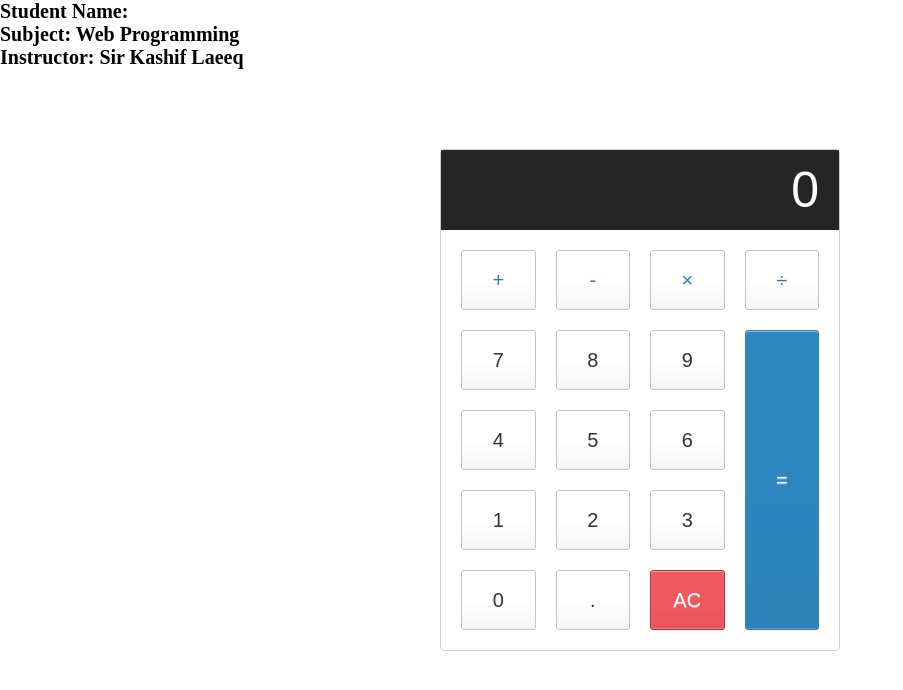
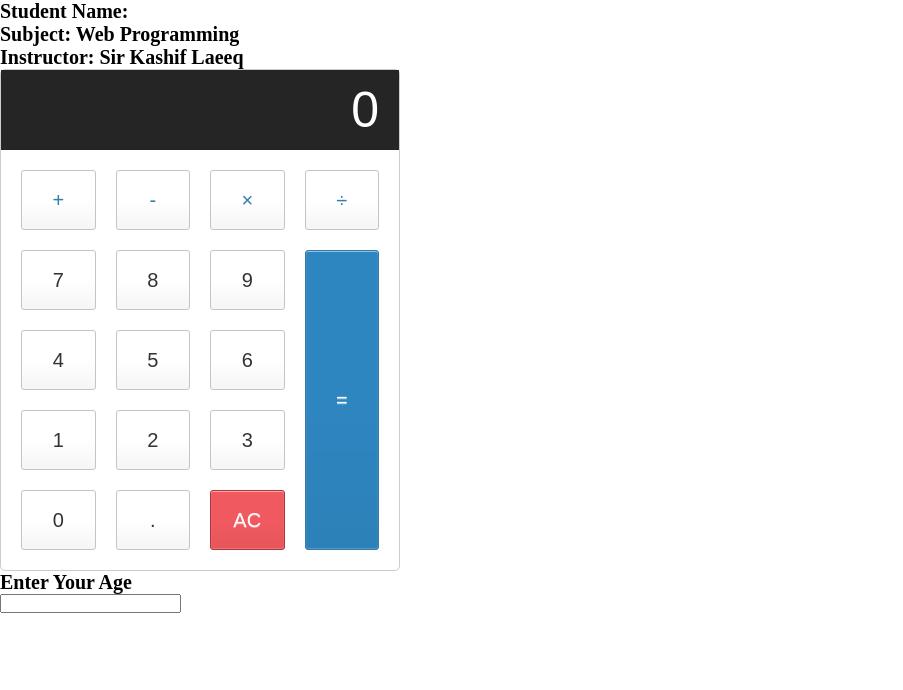
Before and after one commit to naveedaheer/calculator-with-spoken-digits, an Angular app: page / in a window 1280 px wide. Shown: the top 690 px of the page, without its empty margins (0-903 px from the left). Built offline with nearby package versions, Linux system fonts and the light colour scheme.

Commit message:
Add Age functionality

```diff
--- /dev/null
+++ b/src/app/age/age.component.css
@@ -0,0 +1,9 @@
+.elder{
+    font-size: 80px;
+}
+.normal{
+    font-size: 40px;
+}
+.kid{
+    color: green;
+}
--- /dev/null
+++ b/src/app/age/age.component.html
@@ -0,0 +1,7 @@
+<div>
+  <h1>Enter Your Age</h1>
+  <input type="text" [(ngModel)]="age">
+  <div>
+      <h1 [ngClass]="{'kid': age<16 , 'normal': age > 15 && age < 60, 'elder' : age >59}">{{age}}</h1>
+  </div>
+</div>
--- /dev/null
+++ b/src/app/age/age.component.ts
@@ -0,0 +1,15 @@
+import { Component, OnInit } from '@angular/core';
+
+@Component({
+  selector: 'app-age',
+  templateUrl: './age.component.html',
+  styleUrls: ['./age.component.css']
+})
+export class AgeComponent implements OnInit {
+age;
+  constructor() { }
+
+  ngOnInit() {
+  }
+
+}
--- a/src/app/app.component.html
+++ b/src/app/app.component.html
@@ -5,3 +5,4 @@
 </div>
 
 <app-calculator></app-calculator>
+<app-age></app-age>
--- a/src/app/calculator/calculator.component.css
+++ b/src/app/calculator/calculator.component.css
@@ -1,10 +1,10 @@
 .calculator {
     border: 1px solid #ccc;
     border-radius: 5px;
-    position: absolute;
-    top: 50%;
-    left: 50%;
-    transform: translate(-50%, -50%);
+    /* position: absolute; */
+    /* top: 50%; */
+    /* left: 50%; */
+    /* transform: translate(-50%, -50%); */
     width: 400px;
   }
 
```
Also changed, not shown: src/app/app.module.ts (+6 -2 lines), 1 other file (tests, documents, lock files or other folders).
